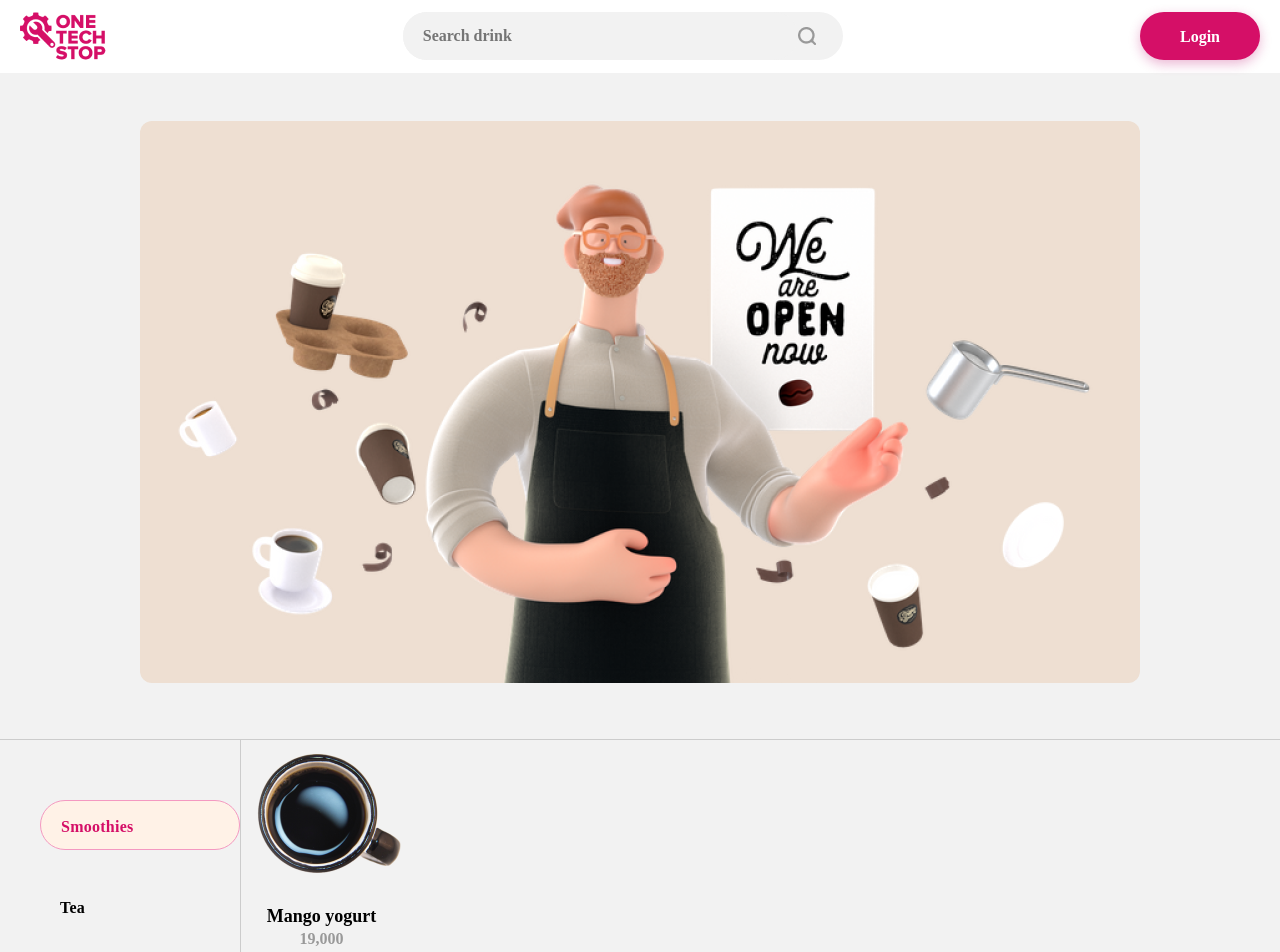
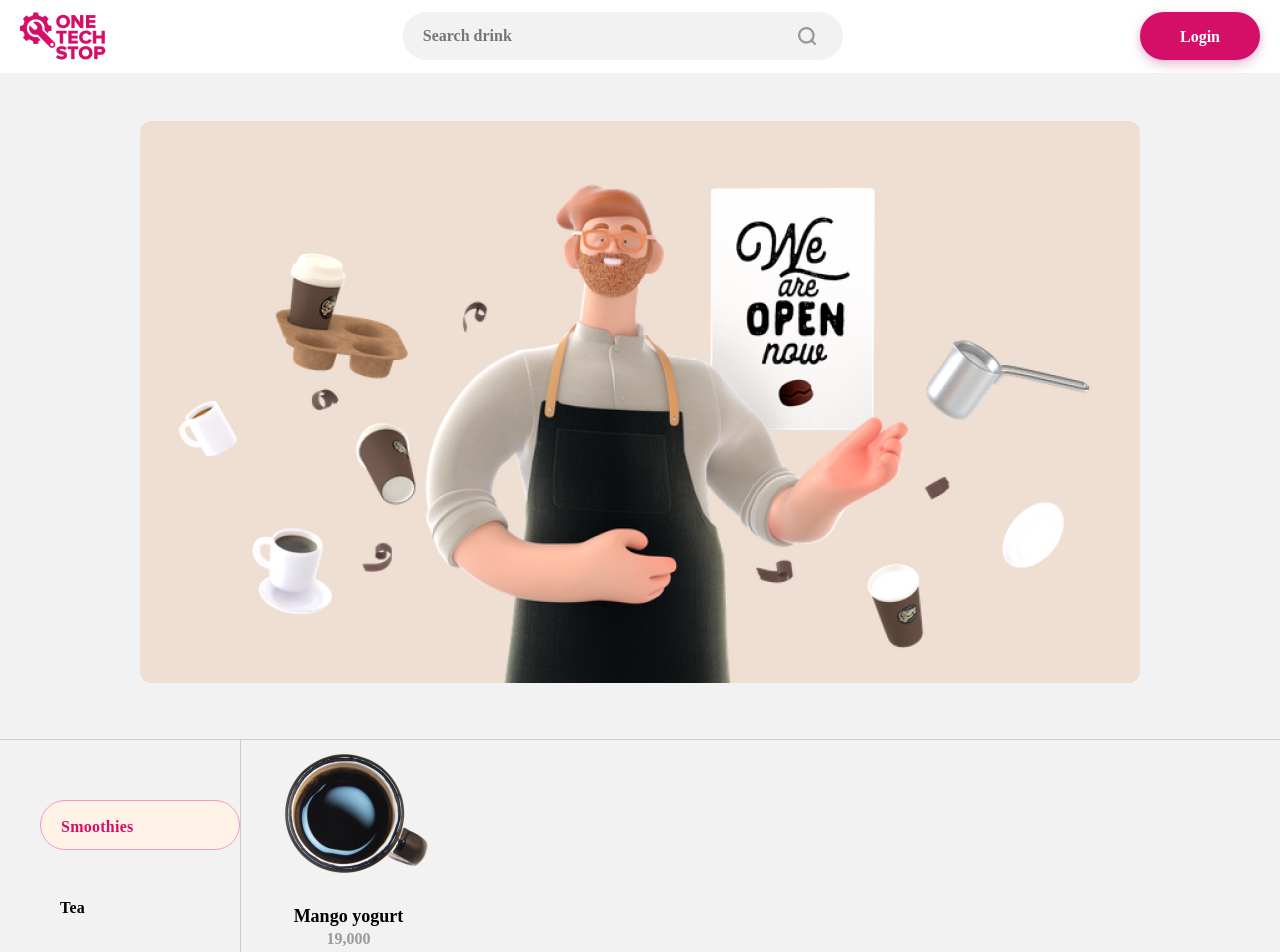
Before and after one commit to phuocthinh19092000/the-coffee-app-fe, a React (Create React App) app: page / in a window 1280 px wide. Shown: the top 952 px of the page. Built offline with nearby package versions, Linux system fonts and the light colour scheme.

Commit message:
fix: grid drink item

```diff
--- a/src/components/ListDrinkItem/ListDrinkItem.scss
+++ b/src/components/ListDrinkItem/ListDrinkItem.scss
@@ -1,4 +1,4 @@
-.view-list-drink-item {
+.menu-drink {
   display: grid;
   grid-template-columns: repeat(4, 1fr);
   grid-gap: 60px;
```
